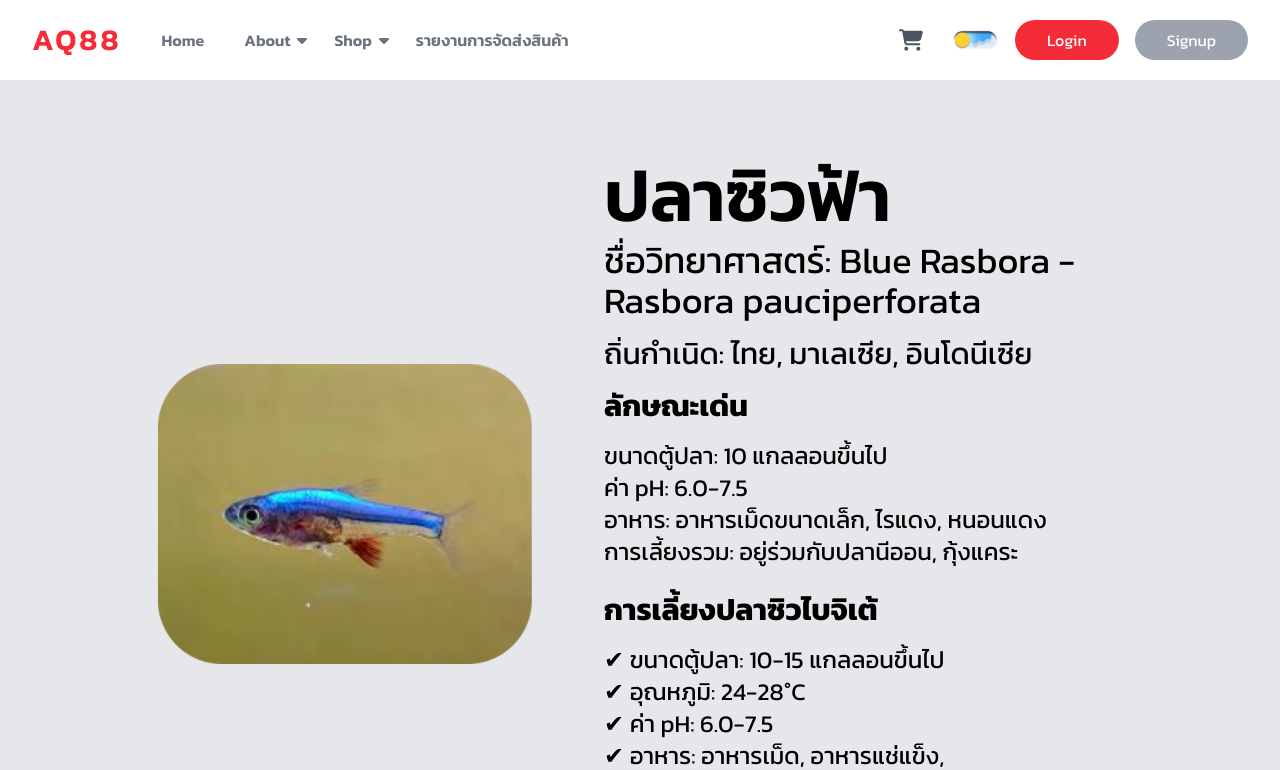
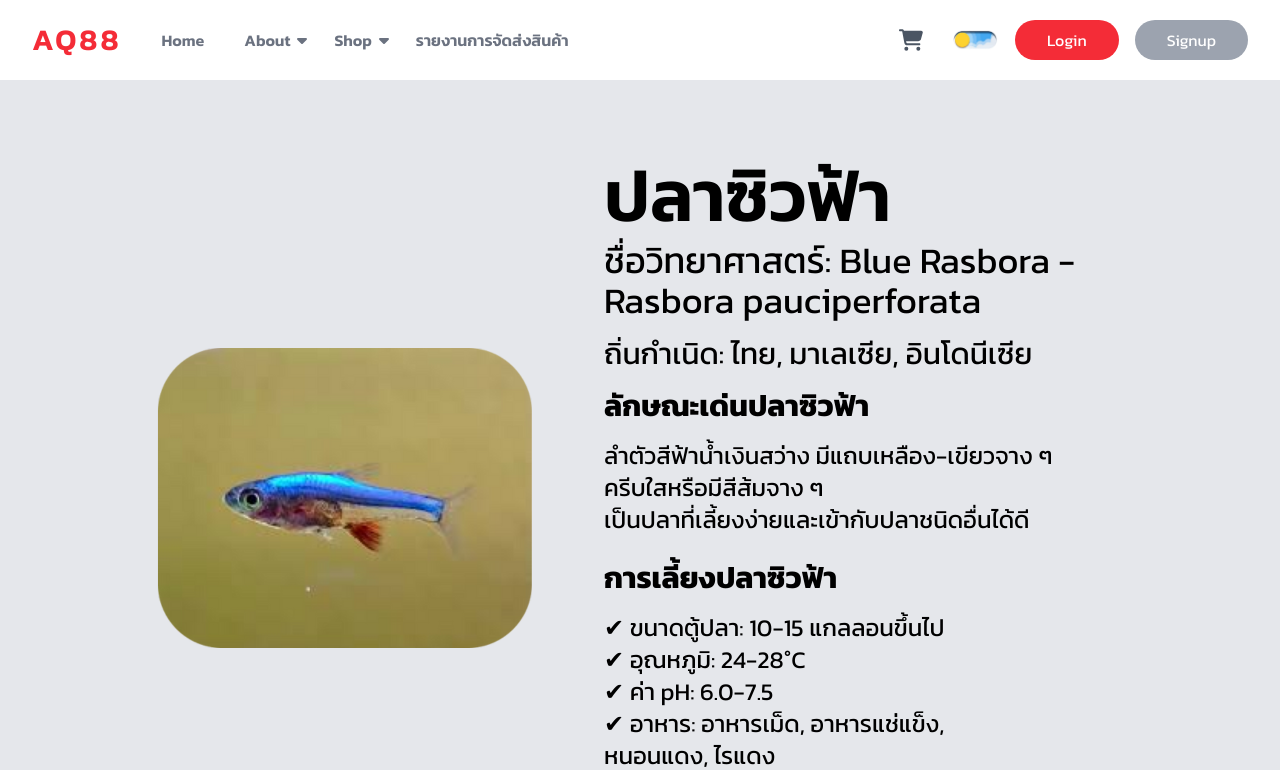
Before and after one commit to PornpapatDps/ProjectSystemsSell, a React (Vite) app in the folder frontend/: page /KnowFish6 in a window 1280 px wide. Shown: the top 770 px of the page. Built offline with nearby package versions, Linux system fonts and the light colour scheme.

Commit message:
Update KnowFish6.jsx

```diff
--- a/frontend/src/components/About/KnowFish/KnowFish6.jsx
+++ b/frontend/src/components/About/KnowFish/KnowFish6.jsx
@@ -2,7 +2,7 @@ import img1 from '../../../assets/SA/14.png';
 
 import React from 'react'
 
-const KnowFish = () => {
+const KnowFish6 = () => {
   return (
     <div>
        <div className="flex flex-col-3  md:flex-row items-center p-20 font-[Kanit]  justify-center bg-gray-200 dark:bg-gray-800 dark:text-white ">
@@ -17,15 +17,16 @@ const KnowFish = () => {
           <h1 className="text-7xl font-semibold mb-2">ปลาซิวฟ้า </h1>
           <p className="text-4xl mb-4">ชื่อวิทยาศาสตร์: Blue Rasbora - Rasbora pauciperforata</p>
           <p className="text-3xl mb-4">ถิ่นกำเนิด: ไทย, มาเลเซีย, อินโดนีเซีย</p>
-          <p className="text-3xl mb-4 font-bold">ลักษณะเด่น</p>
+          <p className="text-3xl mb-4 font-bold">ลักษณะเด่นปลาซิวฟ้า</p>
           <ul className="text-2xl">
-            <li>ขนาดตู้ปลา: 10 แกลลอนขึ้นไป </li>
-            <li>ค่า pH: 6.0-7.5</li>
-            <li>อาหาร: อาหารเม็ดขนาดเล็ก, ไรแดง, หนอนแดง</li>
-            <li>การเลี้ยงรวม: อยู่ร่วมกับปลานีออน, กุ้งแคระ</li>
+
+            <li>ลำตัวสีฟ้าน้ำเงินสว่าง มีแถบเหลือง-เขียวจาง ๆ </li>
+            <li>ครีบใสหรือมีสีส้มจาง ๆ</li>
+            <li>เป็นปลาที่เลี้ยงง่ายและเข้ากับปลาชนิดอื่นได้ดี</li>
+            <li> </li>
           </ul>
           <br/>
-          <p className="text-3xl mb-4 font-bold">การเลี้ยงปลาซิวไบจิเต้</p>
+          <p className="text-3xl mb-4 font-bold">การเลี้ยงปลาซิวฟ้า</p>
           <ul className="text-2xl">
             <li>✔  ขนาดตู้ปลา: 10-15 แกลลอนขึ้นไป</li>
             <li>✔ อุณหภูมิ: 24-28°C</li>
@@ -39,4 +40,4 @@ const KnowFish = () => {
   )
 }
 
-export default KnowFish
+export default KnowFish6
```
